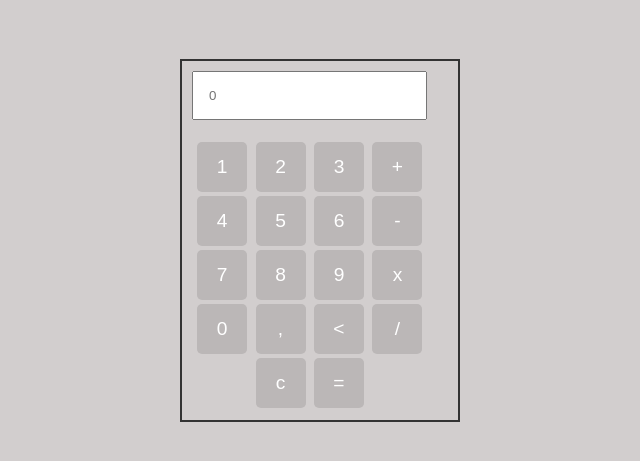
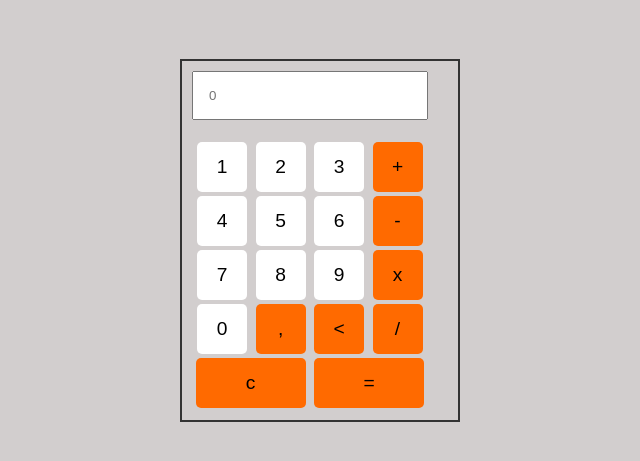
Before and after one commit to nnivn/kalkulator_niko.io, a plain HTML site: page index.html in a window 1280 px wide. Shown: the part 221-682 px from the top of the page, without its empty margins (320-960 px from the left). Drawn offline with Linux system fonts and the light colour scheme.

Commit message:
Update mystyle.css

```diff
--- a/asset/css/mystyle.css
+++ b/asset/css/mystyle.css
@@ -22,12 +22,12 @@ form {
 
 
 .button1 {
-    width: 50px;
+    width: 50px !important;
     height: 50px;
     font-size: 1.2em;
     margin: 2px;
     cursor: pointer;
-    background-color: #00000046;
+    background-color: #ff6a00 !important;
     color: #fff;
     border: none;
     border-radius: 5px;
@@ -39,7 +39,7 @@ form {
     font-size: 1.2em;
     margin: 2px;
     cursor: pointer;
-    background-color: #00000046;
+    background-color: #ff6a00 !important;
     color: #fff;
     border: none;
     border-radius: 5px;
@@ -51,18 +51,18 @@ form {
     font-size: 1.2em;
     margin: 2px;
     cursor: pointer;
-    background-color: #00000046;
+    background-color: #ff6a00  !important;
     color: #fff;
     border: none;
     border-radius: 5px;
 }
 .button4 {
-    width: 50px;
+    width: 110px !important;
     height: 50px;
     font-size: 1.2em;
     margin: 2px;
     cursor: pointer;
-    background-color: #00000046;
+    background-color: #ff6a00 !important;
     color: #fff;
     border: none;
     border-radius: 5px;
@@ -74,7 +74,31 @@ form {
     font-size: 1.2em;
     margin: 2px;
     cursor: pointer;
-    background-color: #00000046;
+    background-color: #ff6a00 !important;
+    color: #fff;
+    border: none;
+    border-radius: 5px;
+}
+
+.button6 {
+    width: 110px !important;
+    height: 50px;
+    font-size: 1.2em;
+    margin: 2px;
+    cursor: pointer;
+    background-color: #ff6a00 !important;
+    color: #fff;
+    border: none;
+    border-radius: 5px;
+}
+
+.button7 {
+    width: 50px;
+    height: 50px;
+    font-size: 1.2em;
+    margin: 2px;
+    cursor: pointer;
+    background-color: #ff6a00 !important;
     color: #fff;
     border: none;
     border-radius: 5px;
@@ -105,12 +129,12 @@ input[type="button"] {
     font-size: 1.2em;
     margin: 2px;
     cursor: pointer;
-    background-color: #7e787846;
-    color: #fff;
+    background-color: #ffffff;
+    color: #000000;
     border: none;
     border-radius: 5px;
 }
 
 input[type="button"]:hover {
-    background-color: #000000;
+    background-color: #ffffff;
 }
```
